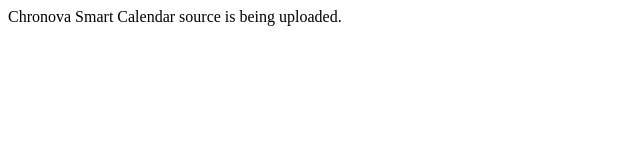
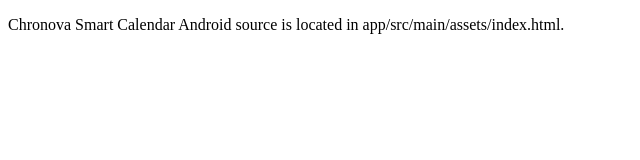
Before and after one commit to savan5685k-beep/Chronova-Calendar, a plain HTML site: page index.html in a window 1280 px wide. Shown: the whole page, without its empty margins (0-640 px from the left). Drawn offline with Linux system fonts and the light colour scheme.

Commit message:
Add Chronova project landing page

```diff
--- a/index.html
+++ b/index.html
@@ -1,2 +1,4 @@
 <!DOCTYPE html>
-<html><head><meta charset="utf-8"><meta name="viewport" content="width=device-width, initial-scale=1"><title>Chronova upload pending</title></head><body>Chronova Smart Calendar source is being uploaded.</body></html>
+<html><head><meta charset="utf-8"><title>Chronova</title></head><body>
+<p>Chronova Smart Calendar Android source is located in app/src/main/assets/index.html.</p>
+</body></html>
```
